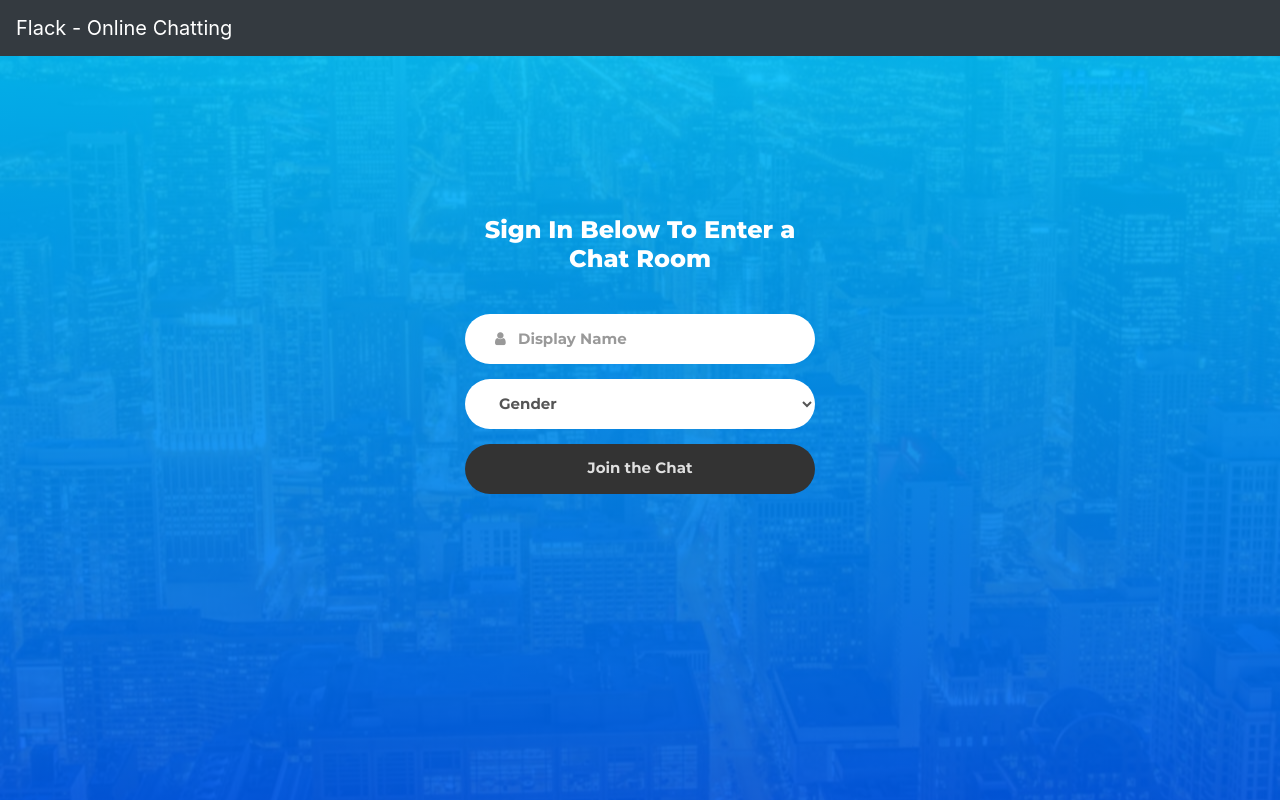
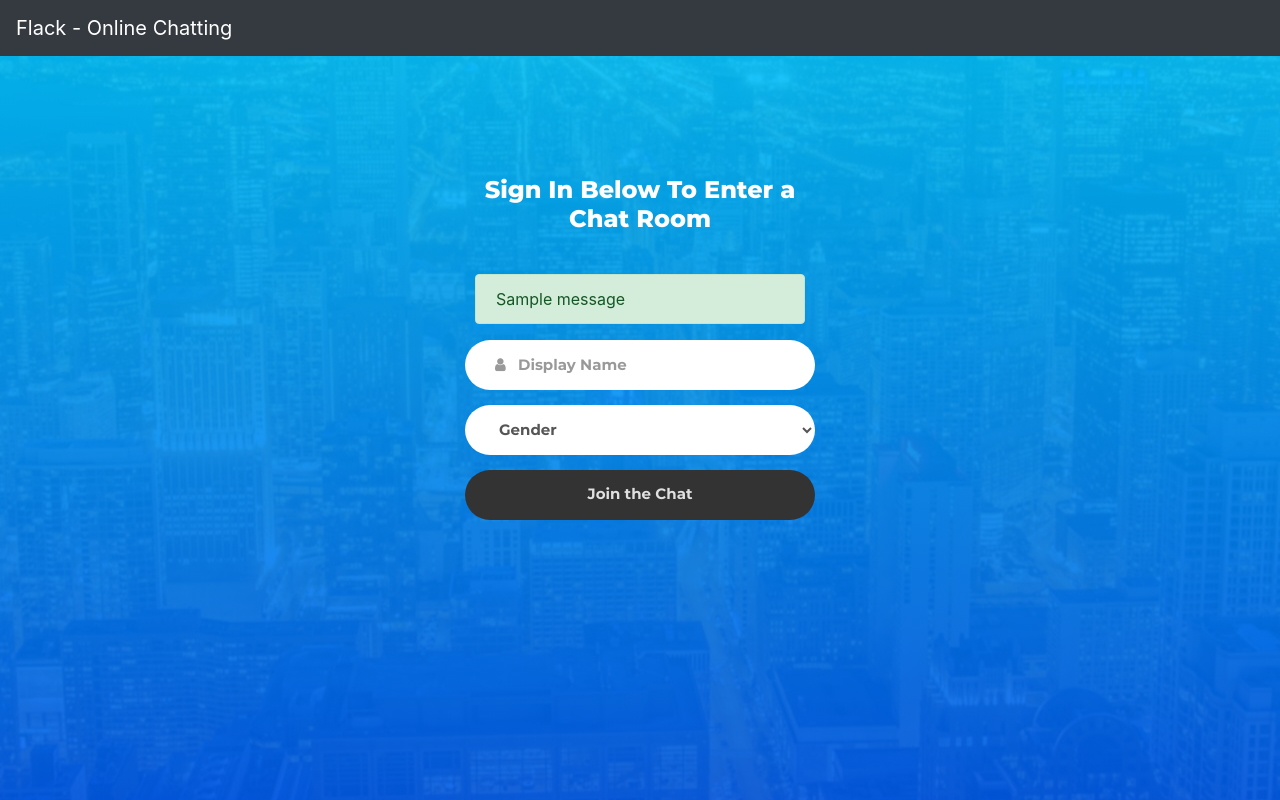
Before and after one commit to hanif-ali/cs50w, a Flask app: page / in a window 1280 px wide. Run offline with Flask 2, Linux system fonts and the light colour scheme; one stand-in notice (Sample message) is shown; some libraries are stand-ins or nearby versions.

Commit message:
Added feedbacks to users Used Flash messages built into Flask library

```diff
--- a/project2/application.py
+++ b/project2/application.py
@@ -1,4 +1,4 @@
-from flask import Flask, render_template, request, session, redirect, url_for
+from flask import Flask, render_template, request, session, redirect, url_for, flash
 from flask_socketio import SocketIO, emit
 import sys
 
@@ -54,12 +54,14 @@ def login():
     gender = request.form.get("gender")
 
     if username in users:
-        return render_template("index.html", taken=True)
+       flash("The Username Is Already Taken.", "warning")
+       return redirect(url_for("index"))
     else:
         users[username] = None
         session["logged_in"] = True
         session["username"] = username
         session["gender"] = gender
+    flash(f"Welcome {username}. Create A New Chat Room or Join Existing One Below.", "primary")
     return redirect(url_for("join"))
 
 
@@ -67,23 +69,29 @@ def login():
 def join():
     username = session.get("username")
     if not (session.get("logged_in") and username in users):
+        flash("Please Log In First.", "error")
         return redirect("/")
     if users[username]:
         return redirect(f"/chat/{users[username]}")
+
     room_names = list(chat_rooms.keys())
+
     return render_template("join.html", room_names=room_names, username=username)
 
 
 @app.route("/create", methods=["POST"])
 def create_room():
     if not (session.get("logged_in") and session.get("username") in users):
+        flash("Please Log In First.", "error")
         return redirect("/")
+
     username = session["username"]
 
     room_name = request.form.get("name")
     topic = request.form.get("topic")
 
     if room_name in chat_rooms.keys():
+        flash("There Is Already A Room With That Name. Choose A Different Name.", "warning")
         return redirect(url_for("join"))
 
     else:
@@ -97,6 +105,7 @@ def create_room():
 def join_room():
 
     if not (session.get("logged_in") and session.get("username") in users):
+        flash("Please Log In First.", "error")
         return redirect("/")
 
     username = session.get("username")
@@ -109,15 +118,18 @@ def join_room():
         return redirect(f"/chat/{room_name}")
 
     else:
+        flash("Sorry The Room You Requested To Join Does Not Exist.", "error")
         return redirect(url_for("join"))
 
 
 @app.route("/chat/<string:room_name>")
 def chat(room_name):
     if not (session.get("logged_in") and session.get("username") in users):
+        flash("Please Log In First.", "error")
         return redirect("/")
     username = session.get("username")
     if room_name not in chat_rooms.keys():
+        flash("Sorry The Room You Requested To Join Does Not Exist.", "error")
         return redirect(url_for("join"))
     else:
         messages = chat_rooms[room_name]
@@ -127,11 +139,13 @@ def chat(room_name):
 @app.route("/add", methods=["POST"])
 def add_message():
     if not (session.get("logged_in") and session.get("username") in users):
+        flash("Please Log In First.", "error")
         return redirect("/")
     username = session.get("username")
     room_name = request.form.get("room_name")
     message = request.form.get("message")
     if room_name not in chat_rooms.keys():
+        flash("Sorry The Room You Requested To Join Does Not Exist.", "error")
         return redirect(url_for("join"))
     else:
         chat_rooms[room_name].append((username, message))
@@ -139,6 +153,10 @@ def add_message():
 
 @app.route("/logout")
 def logout():
+    if not (session.get("logged_in") and session.get("username") in users):
+        flash("Please Log In First.", "error")
+        return redirect("/")
+
     username = session.get("username")
     try:
         leave_group(username)
@@ -147,15 +165,18 @@ def logout():
 
         session.clear()
     except: pass
+    flash("Logged Out Successfully.", "success")
     return redirect("/")
 
 
 @app.route("/leave/<string:room_name>")
 def leave(room_name):
     if not (session.get("logged_in") and session.get("username") in users):
+        flash("Please Log In First.", "error")
         return redirect("/")
     username = session.get("username")
     leave_group(username)
+    flash(f"Left Chat Room '{room_name}'. Join A Different One Below or Create A New One.", "success")
     return redirect("/join")
 
 
--- a/project2/static/chat.css
+++ b/project2/static/chat.css
@@ -12,7 +12,7 @@
     height: 85vh;
     width: 100%;
     padding: 20px;
-    padding-top: 60px;
+    padding-top: 80px;
     overflow-y: auto;
 }
 
--- a/project2/static/login.css
+++ b/project2/static/login.css
@@ -29,3 +29,8 @@
   color: black;
   text-align: center;
 }
+
+.login-message{
+  margin-right: 10px;
+  margin-left: 10px;
+}
--- a/project2/static/style.css
+++ b/project2/static/style.css
@@ -22,13 +22,14 @@ body{
 
 .container-global {
     width: 100%;
-    height: 100vh;
+    height: 100%;
+    min-height: 100vh;
     background-repeat: no-repeat;
     background-size: cover;
     background-position: center;
     position: relative;
     z-index: 1;
-    overflow: hidden;
+    padding-bottom: 5vh;
   }
 
   .container-global::before {
@@ -37,7 +38,7 @@ body{
     position: absolute;
     z-index: -1;
     width: 100%;
-    height: 100vh;
+    height: 100%;
     top: 0;
     left: 0;
     background: #005bea;
@@ -77,7 +78,7 @@ button:hover, input[type="submit"]:hover{
 .wrap-centered-form{
     width: 350px;
     margin: auto;
-    margin-top: 20vh;
+    margin-top: 15vh;
 }
 
 
--- a/project2/templates/chat.html
+++ b/project2/templates/chat.html
@@ -34,7 +34,7 @@ Flack - Online Chatting <span class="room-name">Room: {{room_name}}</span>
         <form class="chat-form" action="/add" method="POST">
             <div class="row">
             <div class="wrap-input wrap-message col-10">
-                <input type="text" placeholder="Type your message..." name="message">
+                <input type="text" placeholder="Type your message..."  name="message" required>
 
             </div>
             <input type="hidden" name="room_name" value="{{room_name}}">
--- a/project2/templates/index.html
+++ b/project2/templates/index.html
@@ -13,11 +13,25 @@
             <div class="form-title">
                 Sign In Below To Enter a Chat Room
             </div>
-            {% if taken %}
-            <div class="form-error">
-                The username is already taken.
-            </div>
-            {% endif %}
+            {% with messages=get_flashed_messages(with_categories=true) %}
+                {% for message in messages %}
+                {% if message.0 == "warning" %}
+                <div class="alert alert-warning login-message">
+                    {{message.1}}
+                </div>
+                {% endif %}
+                {% if message.0 == "error" %}
+                <div class="alert alert-danger login-message">
+                    {{message.1}}
+                </div>
+                {% endif %}
+                {% if message.0 == "success" %}
+                <div class="alert alert-success login-message">
+                    {{message.1}}
+                </div>
+                {% endif %}
+                {% endfor %}
+            {% endwith %}
             <div class="wrap-input">
                     <input class="input-pad" type="text" name="username" placeholder="Display Name" required>
                     <span class="focus-input"></span>
```
Also changed, not shown: project2/static/join.css (+8 -1 lines), project2/templates/join.html (+29 -0 lines).
